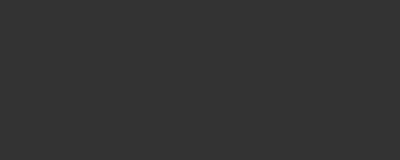
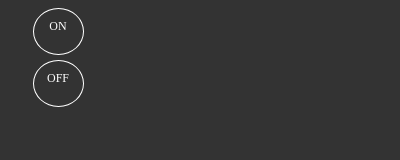
Before and after one commit to Dromich/pason, a browser extension: page popup/index.html in a window 400 px wide. Drawn offline with Linux system fonts and the light colour scheme.

Commit message:
фнкціонал done

```diff
--- a/content_scripts/pason.js
+++ b/content_scripts/pason.js
@@ -44,7 +44,7 @@ function PasOn() {
 		}else if(message.comand === "copy"){
 
 
-		}else if (message.comand === "reset") {
+		}else if (message.comand === "off") {
 			PasOn()
 		}
 	});
--- a/popup/index.html
+++ b/popup/index.html
@@ -7,13 +7,38 @@
 	<title>PassOn</title>
 	<style>
 	body{
-		width: 20px;
-		height: 20px;
+		width: 100px;
+		height: 100px;
 		background-color: #333;
+		overflow: hidden;
+	}
+	.but{
+		width: 25px;
+		height: 25px;
+		text-align: center;
+		margin: 5px auto;
+		cursor: pointer;
+		color: #fff;
+		border: 1px solid;
+		padding: 10px 12px;
+		text-transform: uppercase;
+		font-size: 12px;
+		transition: all .3s linear;
+		border-radius: 50%;
+	}
+	.passon:hover{
+background-color: green;
+	}
+	.passof:hover{
+background-color: red;
 	}
 	</style>
 </head>
 <body>
+<div class="but passon"> on</div>
+<div class="but passof"> off</div>
+
+
 	<script src="pop.js"></script>
 </body>
 </html>
--- a/popup/pop.js
+++ b/popup/pop.js
@@ -1,21 +1,27 @@
+browser.tabs.executeScript(null, {
+	file: "/content_scripts/pason.js"
+  });
+
  document.addEventListener("click", (e) => {
 
 
-	browser.tabs.executeScript(null, {
-		file: "/content_scripts/pason.js"
-	  });
+
+
+	if (e.target.classList.contains("passon")) {
+
 
 		  var gettingActiveTab = browser.tabs.query({active: true, currentWindow: true});
 		  gettingActiveTab.then((tabs) => {
 			browser.tabs.sendMessage(tabs[0].id, {comand: 'on'});
 		  });
 
-	if (e.target.classList.contains("beast")) {
+	}
+	else if (e.target.classList.contains("passof")) {
 
 
-	}
-	else if (e.target.classList.contains("clear")) {
-	  browser.tabs.reload();
-	  window.close();
+		  var gettingActiveTab = browser.tabs.query({active: true, currentWindow: true});
+		  gettingActiveTab.then((tabs) => {
+			browser.tabs.sendMessage(tabs[0].id, {comand: 'off'});
+		  });
 	}
   });
```
Lines whose indentation alone changed are shown as unchanged.
